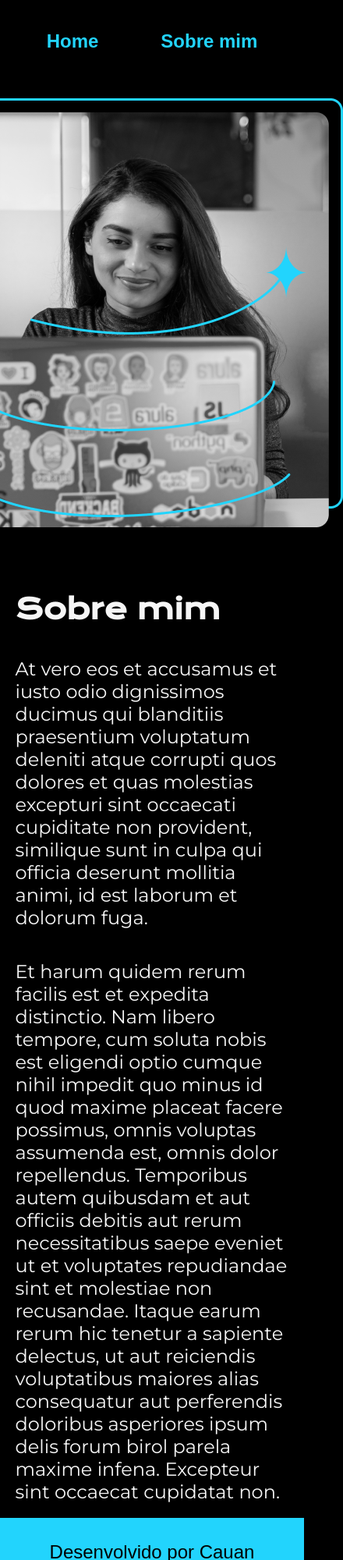
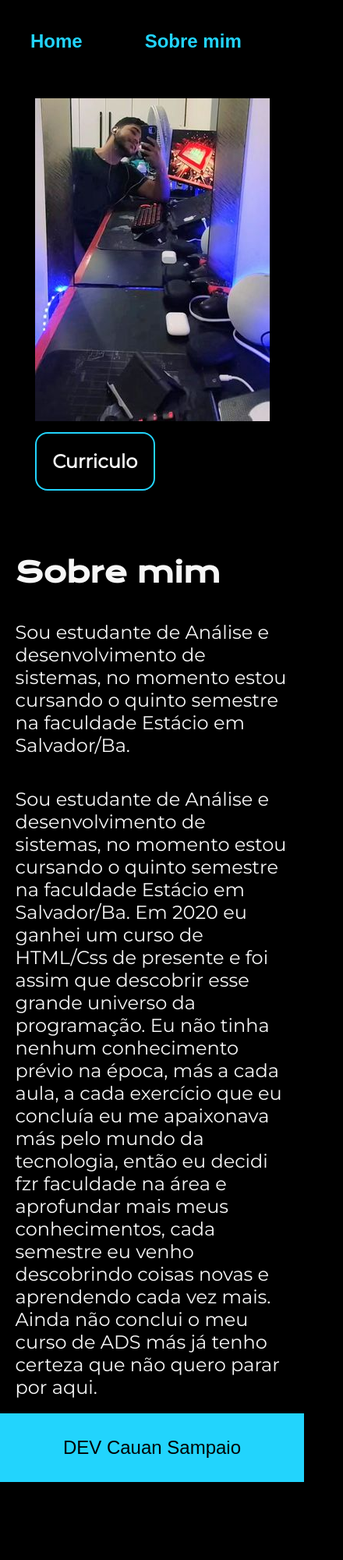
Before and after one commit to CauanSampaioo/portifolio, a plain HTML site: page about.html in a window 390 px wide. Shown: the top 2000 px of the page at 78% size, 440 px wide, since content can reach past the window. After the commit the page ends 1900 px from the top, so only its background shows below. Drawn offline with nearby package versions, Linux system fonts and the light colour scheme.

Commit message:
ATUALIZAÇÃO

```diff
--- a/about.html
+++ b/about.html
@@ -18,25 +18,27 @@
     <main class="apresentacao">
     <section class="apresentacao__conteudo">
         <h1 class="apresentacao__conteudo__titulo">Sobre mim</h1>
-        <p class="apresentacao__conteudo__texto">At vero eos et accusamus et iusto odio dignissimos ducimus qui
-            blanditiis praesentium voluptatum deleniti atque corrupti quos
-            dolores et quas molestias excepturi sint occaecati cupiditate non
-            provident, similique sunt in culpa qui officia deserunt mollitia
-            animi, id est laborum et dolorum fuga.</p>
-        <p class="apresentacao__conteudo__texto">Et harum quidem rerum facilis est et expedita distinctio. Nam libero
-            tempore, cum soluta nobis est eligendi optio cumque nihil impedit quo
-            minus id quod maxime placeat facere possimus, omnis voluptas assumenda
-            est, omnis dolor repellendus. Temporibus autem quibusdam et aut officiis
-            debitis aut rerum necessitatibus saepe eveniet ut et voluptates repudiandae
-             sint et molestiae non recusandae. Itaque earum rerum hic tenetur a
-             sapiente delectus, ut aut reiciendis voluptatibus maiores alias consequatur
-             aut perferendis doloribus asperiores ipsum delis forum birol parela maxime
-             infena. Excepteur sint occaecat cupidatat non.</p>
+        <p class="apresentacao__conteudo__texto">Sou estudante de Análise e desenvolvimento de sistemas, no momento estou
+            cursando o quinto semestre na faculdade Estácio em Salvador/Ba.
+        </p>
+        <p class="apresentacao__conteudo__texto">Sou estudante de Análise e desenvolvimento de sistemas,
+            no momento estou cursando o quinto semestre na faculdade Estácio em Salvador/Ba.
+            Em 2020 eu ganhei um curso de HTML/Css de presente e foi assim que descobrir esse grande
+             universo da programação. Eu não tinha nenhum conhecimento prévio na época, más a cada aula,
+              a cada exercício que eu concluía eu me apaixonava más pelo mundo da tecnologia, então eu
+              decidi fzr faculdade na área e aprofundar mais meus conhecimentos, cada semestre eu venho
+              descobrindo coisas novas e aprendendo cada vez mais.  Ainda não conclui o meu curso de ADS
+               más já tenho certeza que não quero parar por aqui.
+        </p>
     </section>
-    <img calss="apresentacao__imagem" src="./assets/Imagem.png" alt="">
+    <section >
+        <img calss="apresentacao__imagem" src="./assets/perfil-2.jpg" alt="">
+        <a calss="download" class="apresentacao__links__navegacao" href="https://www.figma.com/file/AfNDeEnsssBXcA4JOPGkoV/Untitled?type=design&node-id=0-1&mode=design&t=E4U2Okeqy1jKhiSR-0" target="_blank">
+        Curriculo</a>
+    </section>
     </main>
     <footer class="rodape">
-        <p>Desenvolvido por Cauan</p>
+        <p>DEV Cauan Sampaio</p>
     </footer>
 </body>
 </html>
--- a/styles/styles.css
+++ b/styles/styles.css
@@ -43,6 +43,7 @@ body{
     align-items: center;
     justify-content: space-between;
 }
+
 .apresentacao__conteudo{
     width: 40%;
     display: flex;
@@ -101,6 +102,7 @@ body{
     width: 50%;
 }
 
+
 .rodape{
     background: #22D4FD;
     color: #000000;
@@ -111,13 +113,14 @@ body{
     font-family: sans-serif;
 }
 
+
 @media (max-width: 1200px){
     .cabecalho{
         padding: 10%;
     }
 
     .cabelho__menu{
-        justify-content: center ;
+        padding: 0 auto ;
     }
 
      .apresentacao{
```
Also changed, not shown: curriculo.html (added, +24 -0 lines), index.html (+11 -14 lines), assets/perfil-1.jpeg (added), assets/perfil-2.jpg (added).
